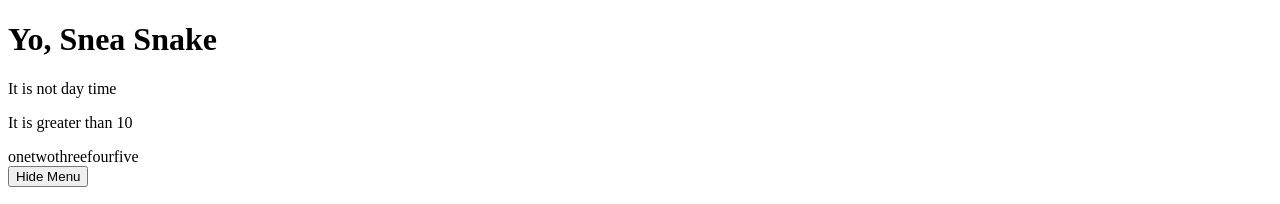
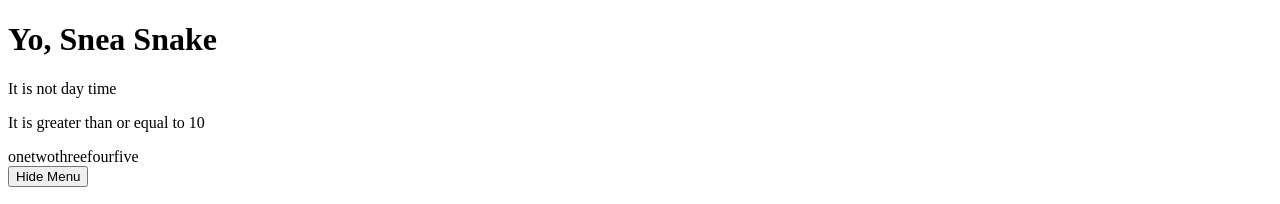
Before and after one commit to MattVegh/advance-react-practice, a React (Create React App) app: page / in a window 1280 px wide. Shown: the top 204 px of the page. Built offline with nearby package versions, Linux system fonts and the light colour scheme.

Commit message:
render props

```diff
--- a/src/App.js
+++ b/src/App.js
@@ -24,7 +24,7 @@ function App(props) {
         }
         renderNum={
           function(num) {
-            return <p>It is {num > 10 ? 'greater than 10' : 'less than 10'}</p>
+            return <p>It is {num >= 10 ? 'greater than or equal to 10' : 'less than 10'}</p>
           }
         }
         renderArr={
```
